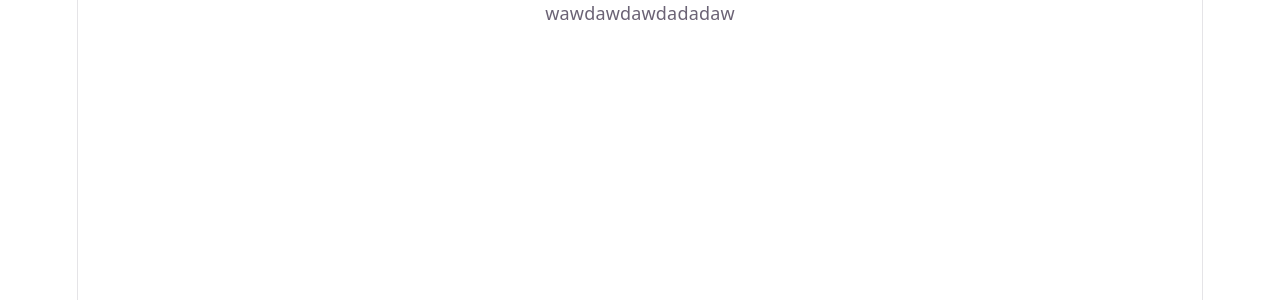
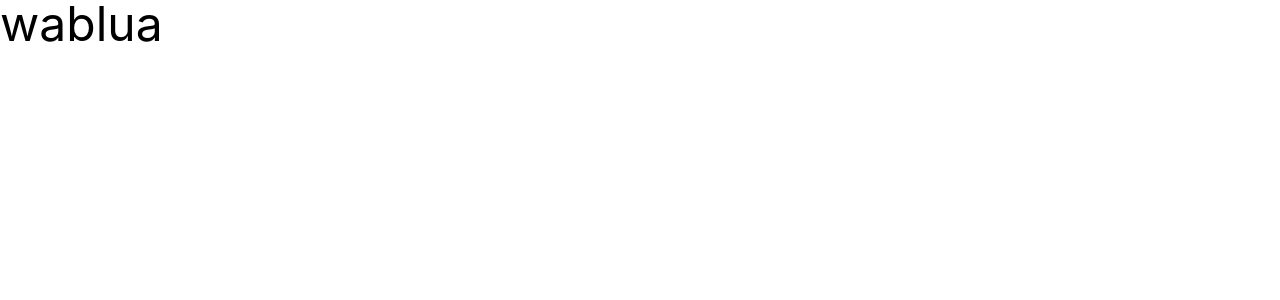
Before and after one commit to PC123456789N/InfiniteLibrary, a React (Vite) app: page / in a window 1280 px wide. Shown: the top 300 px of the page. Built offline with nearby package versions, Linux system fonts and the light colour scheme.

Commit message:
strut: added tailwind

```diff
--- a/package.json
+++ b/package.json
@@ -12,8 +12,10 @@
     "deploy": "gh-pages -d dist"
   },
   "dependencies": {
+    "@tailwindcss/vite": "^4.3.0",
     "react": "^19.2.6",
-    "react-dom": "^19.2.6"
+    "react-dom": "^19.2.6",
+    "tailwindcss": "^4.3.0"
   },
   "devDependencies": {
     "@eslint/js": "^10.0.1",
@@ -27,5 +29,4 @@
     "globals": "^17.6.0",
     "vite": "^8.0.12"
   }
-
 }
--- a/src/App.jsx
+++ b/src/App.jsx
@@ -4,7 +4,7 @@ import { useState } from 'react'
 function App() {
   return (
     <>
-    wawdawdawdadadaw
+    <p className='text-5xl'>wablua</p>
 
     </>
   )
--- a/src/index.css
+++ b/src/index.css
@@ -1,111 +1 @@
-:root {
-  --text: #6b6375;
-  --text-h: #08060d;
-  --bg: #fff;
-  --border: #e5e4e7;
-  --code-bg: #f4f3ec;
-  --accent: #aa3bff;
-  --accent-bg: rgba(170, 59, 255, 0.1);
-  --accent-border: rgba(170, 59, 255, 0.5);
-  --social-bg: rgba(244, 243, 236, 0.5);
-  --shadow:
-    rgba(0, 0, 0, 0.1) 0 10px 15px -3px, rgba(0, 0, 0, 0.05) 0 4px 6px -2px;
-
-  --sans: system-ui, 'Segoe UI', Roboto, sans-serif;
-  --heading: system-ui, 'Segoe UI', Roboto, sans-serif;
-  --mono: ui-monospace, Consolas, monospace;
-
-  font: 18px/145% var(--sans);
-  letter-spacing: 0.18px;
-  color-scheme: light dark;
-  color: var(--text);
-  background: var(--bg);
-  font-synthesis: none;
-  text-rendering: optimizeLegibility;
-  -webkit-font-smoothing: antialiased;
-  -moz-osx-font-smoothing: grayscale;
-
-  @media (max-width: 1024px) {
-    font-size: 16px;
-  }
-}
-
-@media (prefers-color-scheme: dark) {
-  :root {
-    --text: #9ca3af;
-    --text-h: #f3f4f6;
-    --bg: #16171d;
-    --border: #2e303a;
-    --code-bg: #1f2028;
-    --accent: #c084fc;
-    --accent-bg: rgba(192, 132, 252, 0.15);
-    --accent-border: rgba(192, 132, 252, 0.5);
-    --social-bg: rgba(47, 48, 58, 0.5);
-    --shadow:
-      rgba(0, 0, 0, 0.4) 0 10px 15px -3px, rgba(0, 0, 0, 0.25) 0 4px 6px -2px;
-  }
-
-  #social .button-icon {
-    filter: invert(1) brightness(2);
-  }
-}
-
-body {
-  margin: 0;
-}
-
-#root {
-  width: 1126px;
-  max-width: 100%;
-  margin: 0 auto;
-  text-align: center;
-  border-inline: 1px solid var(--border);
-  min-height: 100svh;
-  display: flex;
-  flex-direction: column;
-  box-sizing: border-box;
-}
-
-h1,
-h2 {
-  font-family: var(--heading);
-  font-weight: 500;
-  color: var(--text-h);
-}
-
-h1 {
-  font-size: 56px;
-  letter-spacing: -1.68px;
-  margin: 32px 0;
-  @media (max-width: 1024px) {
-    font-size: 36px;
-    margin: 20px 0;
-  }
-}
-h2 {
-  font-size: 24px;
-  line-height: 118%;
-  letter-spacing: -0.24px;
-  margin: 0 0 8px;
-  @media (max-width: 1024px) {
-    font-size: 20px;
-  }
-}
-p {
-  margin: 0;
-}
-
-code,
-.counter {
-  font-family: var(--mono);
-  display: inline-flex;
-  border-radius: 4px;
-  color: var(--text-h);
-}
-
-code {
-  font-size: 15px;
-  line-height: 135%;
-  padding: 4px 8px;
-  background: var(--code-bg);
-}
+@import "tailwindcss";
--- a/vite.config.js
+++ b/vite.config.js
@@ -1,8 +1,9 @@
 import { defineConfig } from 'vite'
 import react from '@vitejs/plugin-react'
+import tailwindcss from '@tailwindcss/vite'
 
 // https://vite.dev/config/
 export default defineConfig({
-  plugins: [react()],
+  plugins: [react(), tailwindcss()],
   base: '/InfiniteLibrary/',
 })
```
Also changed, not shown: 1 other file (tests, documents, lock files or other folders).
